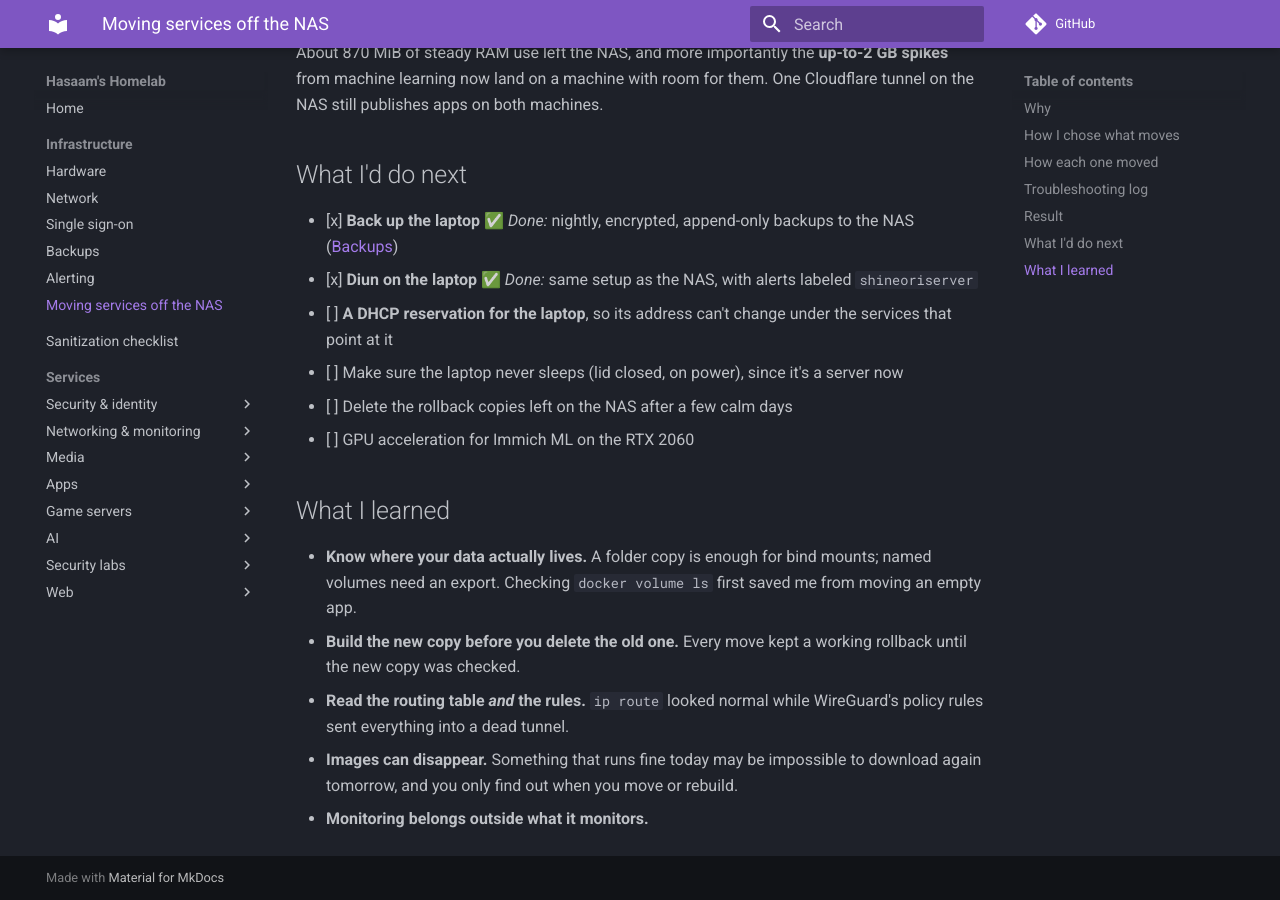
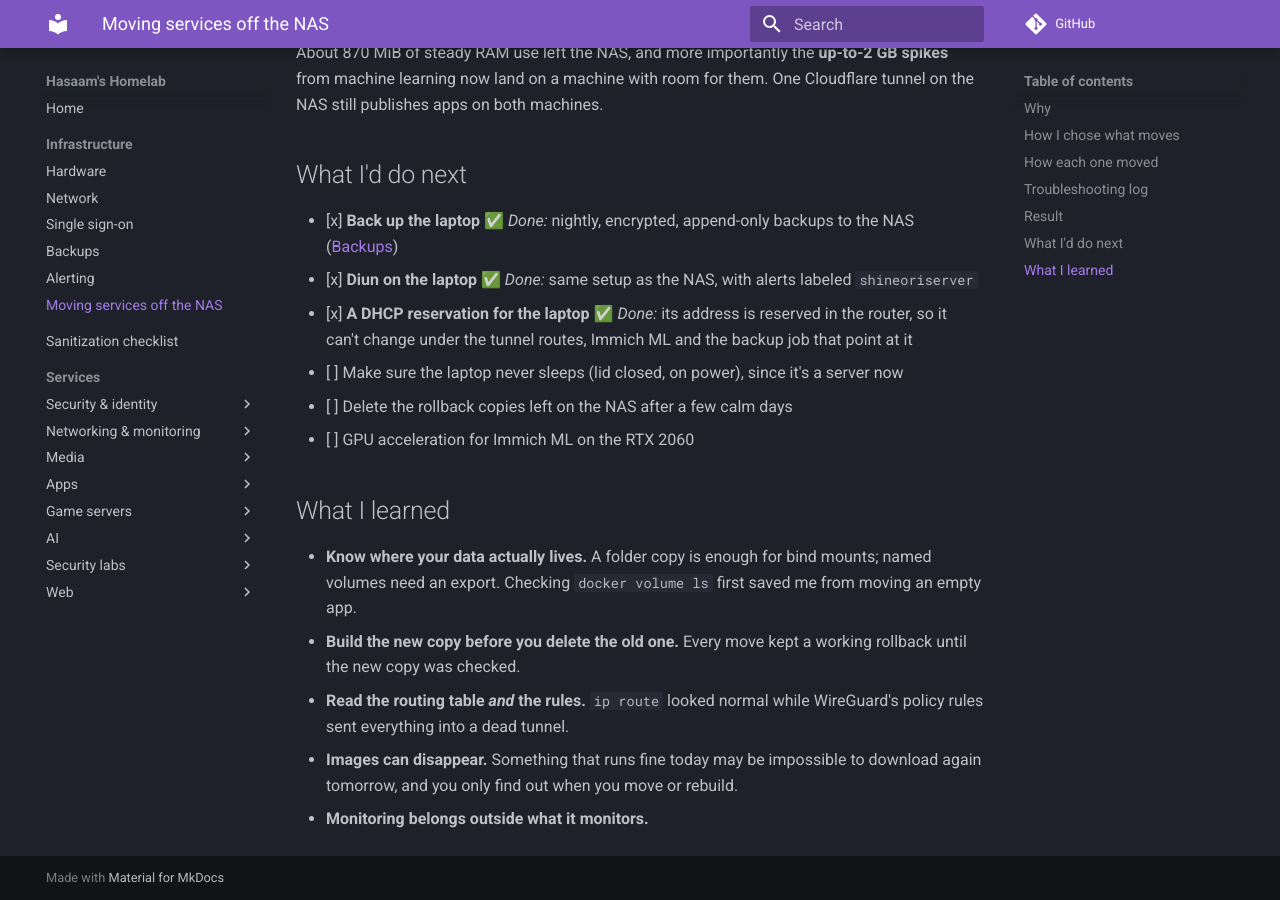
Before and after one commit to Shineori/homelab, an MkDocs documentation site: the page built from docs/infrastructure/migration.md, in a window 1280 px wide and 900 px high, scrolled down 3912 px. Built offline with MkDocs 1.6.1 and Material for MkDocs 9.7.7, drawn with Linux system fonts in a browser that asks for light colours; comment, search, counter and statistics services are not loaded.

Commit message:
Migration: laptop DHCP reservation done

```diff
--- a/docs/infrastructure/migration.md
+++ b/docs/infrastructure/migration.md
@@ -106,7 +106,7 @@ About 870 MiB of steady RAM use left the NAS, and more importantly the **up-to-2
 
 - [x] **Back up the laptop** ✅ *Done:* nightly, encrypted, append-only backups to the NAS ([Backups](backups.md#shineoriserver-backups-append-only))
 - [x] **Diun on the laptop** ✅ *Done:* same setup as the NAS, with alerts labeled `shineoriserver`
-- [ ] **A DHCP reservation for the laptop**, so its address can't change under the services that point at it
+- [x] **A DHCP reservation for the laptop** ✅ *Done:* its address is reserved in the router, so it can't change under the tunnel routes, Immich ML and the backup job that point at it
 - [ ] Make sure the laptop never sleeps (lid closed, on power), since it's a server now
 - [ ] Delete the rollback copies left on the NAS after a few calm days
 - [ ] GPU acceleration for Immich ML on the RTX 2060
```
